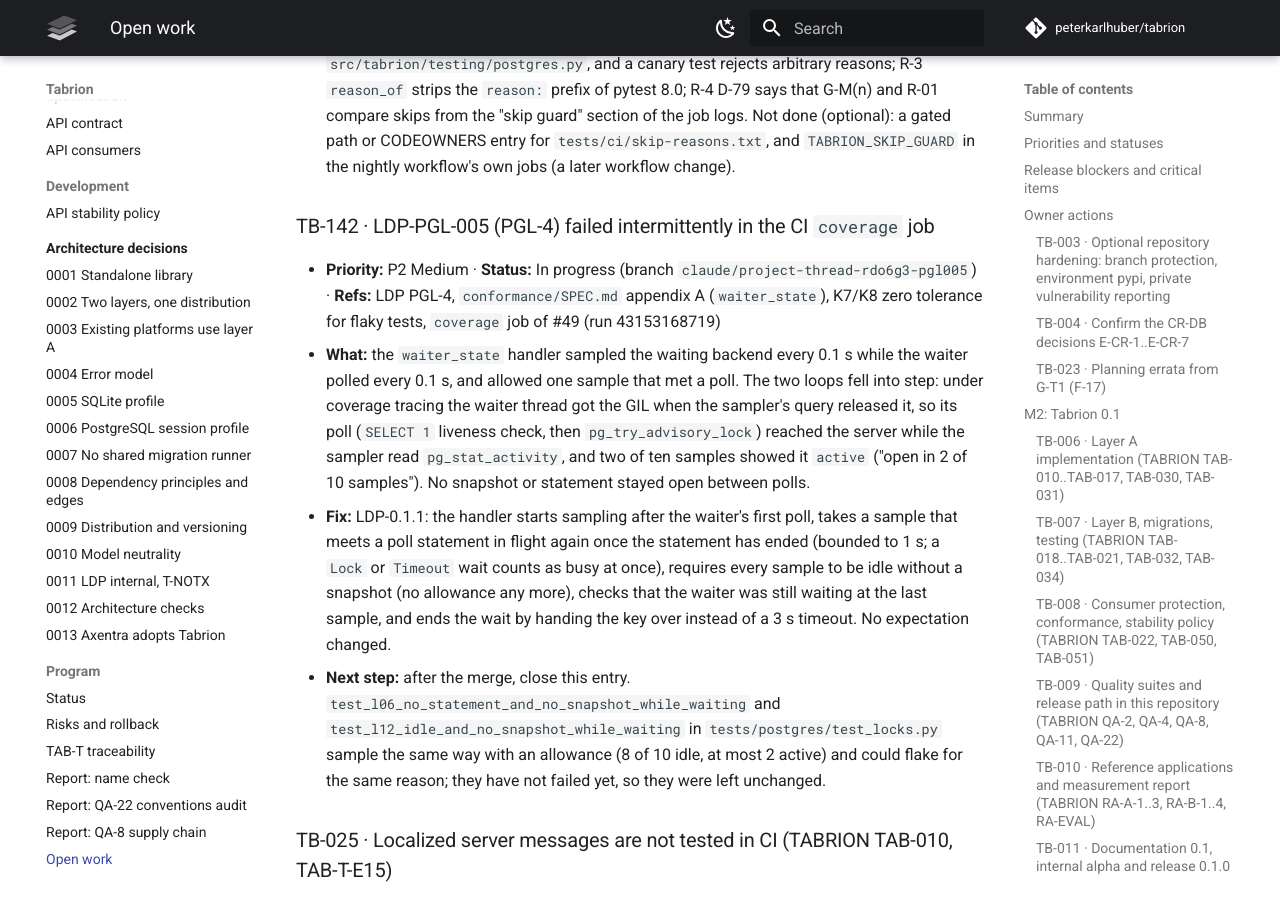
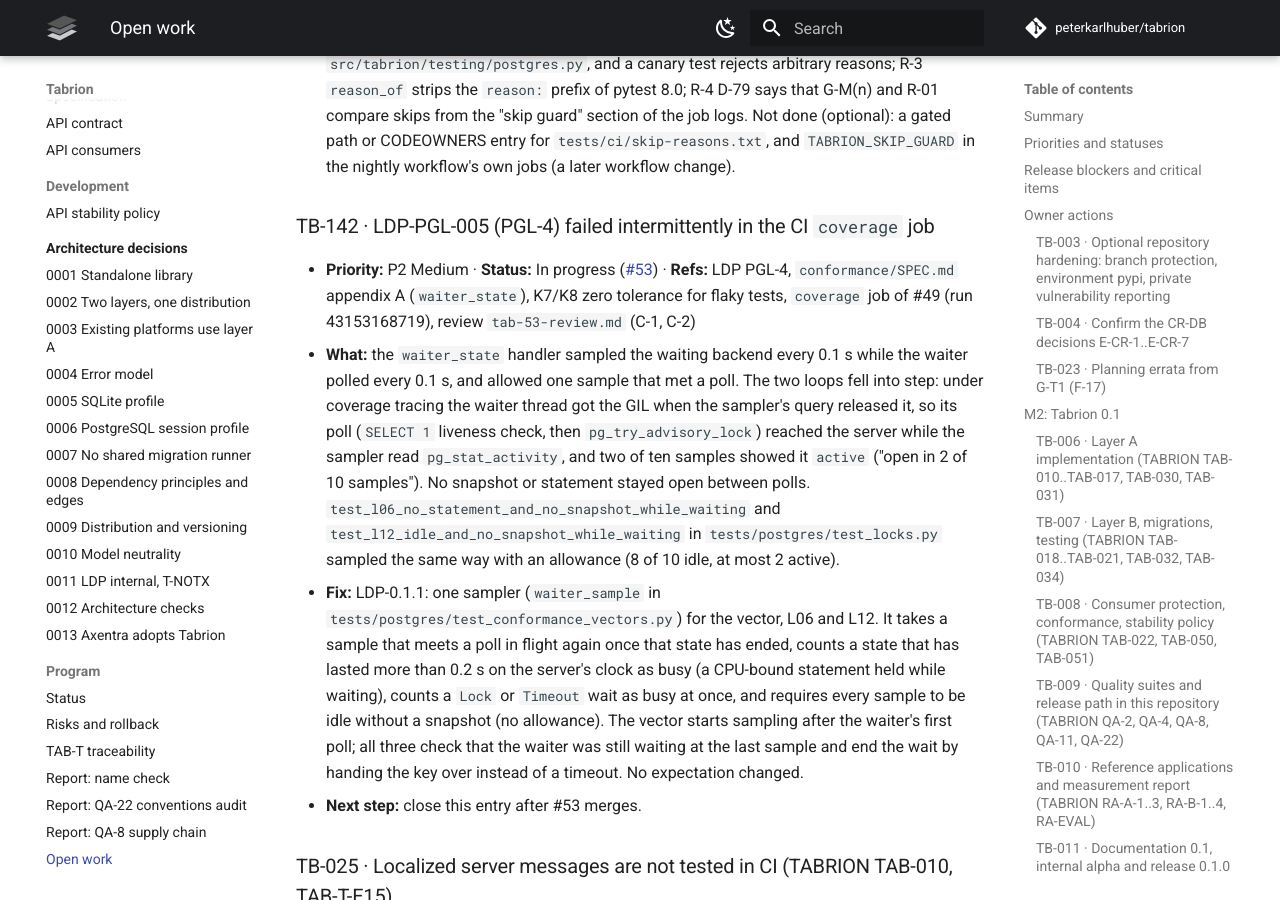
Before and after one commit to peterkarlhuber/tabrion, an MkDocs documentation site: the page built from docs/TODO.md, in a window 1280 px wide and 900 px high, scrolled down 25735 px. Built offline with MkDocs 1.6.1 and Material for MkDocs 9.7.7, drawn with Linux system fonts in a browser that asks for light colours; comment, search, counter and statistics services are not loaded; some of the changed text lies outside the part shown.

Commit message:
Close the CPU-busy gap of waiter_state; L06/L12 use the same sampler (rv-53)
C-1: a sample that meets a poll in flight is taken again only while that
state is younger than 0.2 s on the server's clock (clock_timestamp() -
state_change); an older one counts as busy, so a CPU-bound statement held
while waiting fails the vector again (0.35 s and 1.5 s CPU mutants: 10 of
10 samples busy). A sample that sees only transient states for 2 s of
wall time counts as busy too.

C-2: test_l06 and test_l12 in tests/postgres/test_locks.py use the shared
waiter_sample/busy_samples (L12 without autocommit also treats the moment
between attempt and rollback as transient, bounded the same way), require
every sample idle, check the waiter still waits at the last sample and end
the wait by stopping the holder instead of a timeout.

Low findings: labels name the state and wait (active/Lock, idle in
transaction/Client, ...), snapshot only for an idle row with an xmin; the
comment says "at least one sample"; SPEC says "internal lightweight lock";
the handover releases each holder as often as it holds the key; close()
of the lock sessions is bounded; the SPEC versioning rule names a changed
action procedure without a changed expectation as PATCH; TODO names #53.
LDP-0.1.1 stays (unreleased); manifest regenerated, CHANGELOG digest
575fd6b03028.

Co-Authored-By: Claude Opus 5.5 <noreply@anthropic.com>
Claude-Session: https://claude.ai/code/session_011tY7TC7Nu5VGro3DJGJcv8

```diff
--- a/docs/TODO.md
+++ b/docs/TODO.md
@@ -20,7 +20,7 @@ The counts are the `TB-` entries below whose status is not `Done` (recounted fro
 TAB-040 readiness pull request on master `532da05`: TB-022 done, TB-135..TB-140 new; TAB-040 workflow pull request:
 TB-141 new, TB-086, TB-130, TB-135 and TB-136 in progress; TAB-040 gap tests pull request: TB-137 (TAB-T-161 and
 TAB-T-162) and TB-138 done, TB-139 narrowed; TB-139 pull request #49: TB-139 done; TB-141 review follow-up pull
-request: TB-141 done; LDP-PGL-005 pull request: TB-142 new, in progress).
+request: TB-141 done; LDP-PGL-005 pull request #53: TB-142 new, in progress).
 
 | Priority | Count |
 |---|---|
@@ -784,23 +784,23 @@ required (owner decision of 2026-11-08 11:26Z).
 
 ### TB-142 · LDP-PGL-005 (PGL-4) failed intermittently in the CI `coverage` job
 
-- **Priority:** P2 Medium · **Status:** In progress (branch `claude/project-thread-rdo6g3-pgl005`) · **Refs:** LDP
-  PGL-4, `conformance/SPEC.md` appendix A (`waiter_state`), K7/K8 zero tolerance for flaky tests, `coverage` job of
-  #49 (run 43153168719)
+- **Priority:** P2 Medium · **Status:** In progress ([#53](https://github.com/peterkarlhuber/tabrion/pull/53)) ·
+  **Refs:** LDP PGL-4, `conformance/SPEC.md` appendix A (`waiter_state`), K7/K8 zero tolerance for flaky tests,
+  `coverage` job of #49 (run 43153168719), review `tab-53-review.md` (C-1, C-2)
 - **What:** the `waiter_state` handler sampled the waiting backend every 0.1 s while the waiter polled every 0.1 s,
   and allowed one sample that met a poll. The two loops fell into step: under coverage tracing the waiter thread got
   the GIL when the sampler's query released it, so its poll (`SELECT 1` liveness check, then
   `pg_try_advisory_lock`) reached the server while the sampler read `pg_stat_activity`, and two of ten samples
   showed it `active` ("open in 2 of 10 samples"). No snapshot or statement stayed open between polls.
-- **Fix:** LDP-0.1.1: the handler starts sampling after the waiter's first poll, takes a sample that meets a poll
-  statement in flight again once the statement has ended (bounded to 1 s; a `Lock` or `Timeout` wait counts as busy
-  at once), requires every sample to be idle without a snapshot (no allowance any more), checks that the waiter was
-  still waiting at the last sample, and ends the wait by handing the key over instead of a 3 s timeout. No
-  expectation changed.
-- **Next step:** after the merge, close this entry. `test_l06_no_statement_and_no_snapshot_while_waiting` and
-  `test_l12_idle_and_no_snapshot_while_waiting` in `tests/postgres/test_locks.py` sample the same way with an
-  allowance (8 of 10 idle, at most 2 active) and could flake for the same reason; they have not failed yet, so they
-  were left unchanged.
+  `test_l06_no_statement_and_no_snapshot_while_waiting` and `test_l12_idle_and_no_snapshot_while_waiting` in
+  `tests/postgres/test_locks.py` sampled the same way with an allowance (8 of 10 idle, at most 2 active).
+- **Fix:** LDP-0.1.1: one sampler (`waiter_sample` in `tests/postgres/test_conformance_vectors.py`) for the vector,
+  L06 and L12. It takes a sample that meets a poll in flight again once that state has ended, counts a state that
+  has lasted more than 0.2 s on the server's clock as busy (a CPU-bound statement held while waiting), counts a
+  `Lock` or `Timeout` wait as busy at once, and requires every sample to be idle without a snapshot (no allowance).
+  The vector starts sampling after the waiter's first poll; all three check that the waiter was still waiting at the
+  last sample and end the wait by handing the key over instead of a timeout. No expectation changed.
+- **Next step:** close this entry after #53 merges.
 
 ### TB-025 · Localized server messages are not tested in CI (TABRION TAB-010, TAB-T-E15)
 
```
Also changed, not shown: CHANGELOG.md (+7 -4 lines), conformance/SPEC.md (+7 -5 lines), 3 other files.
